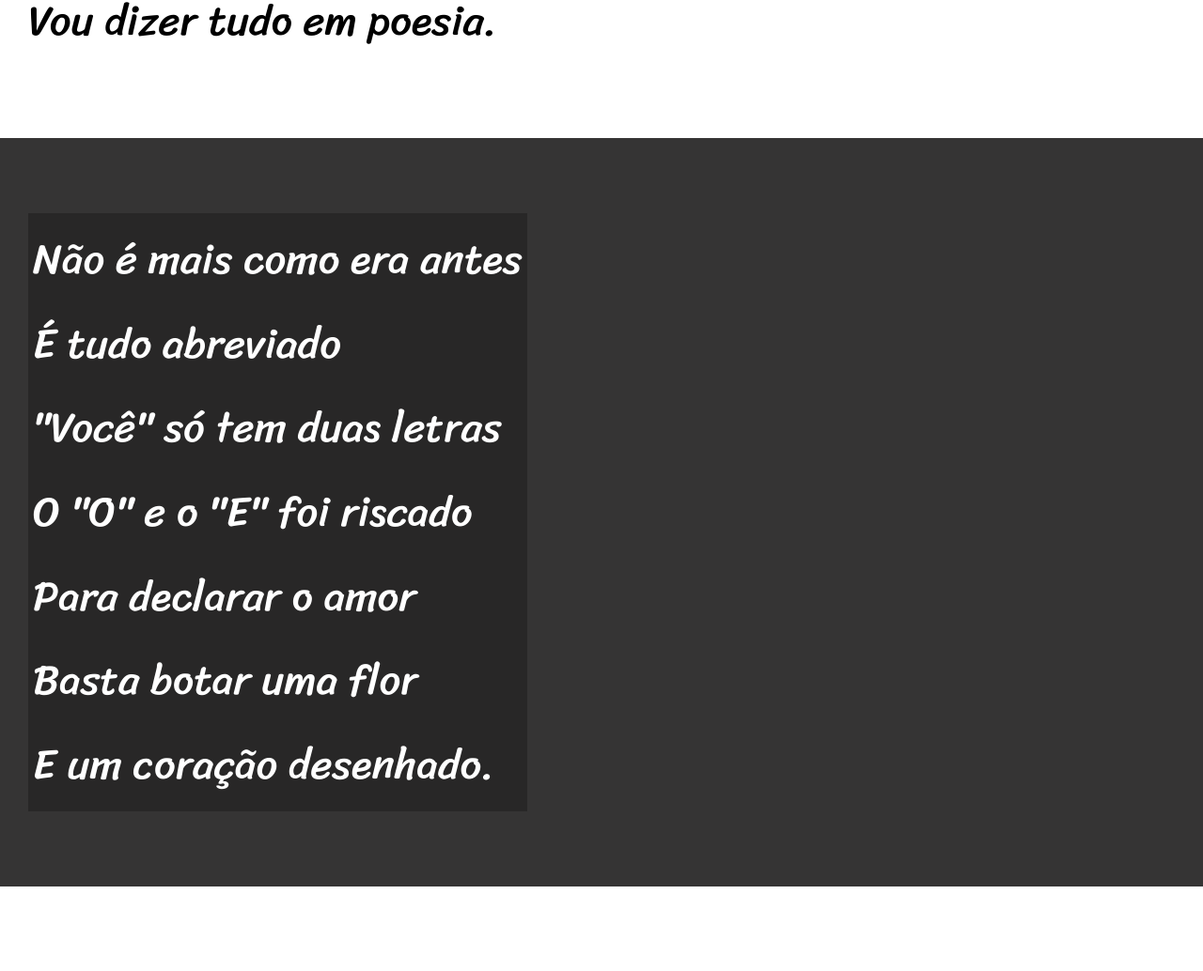
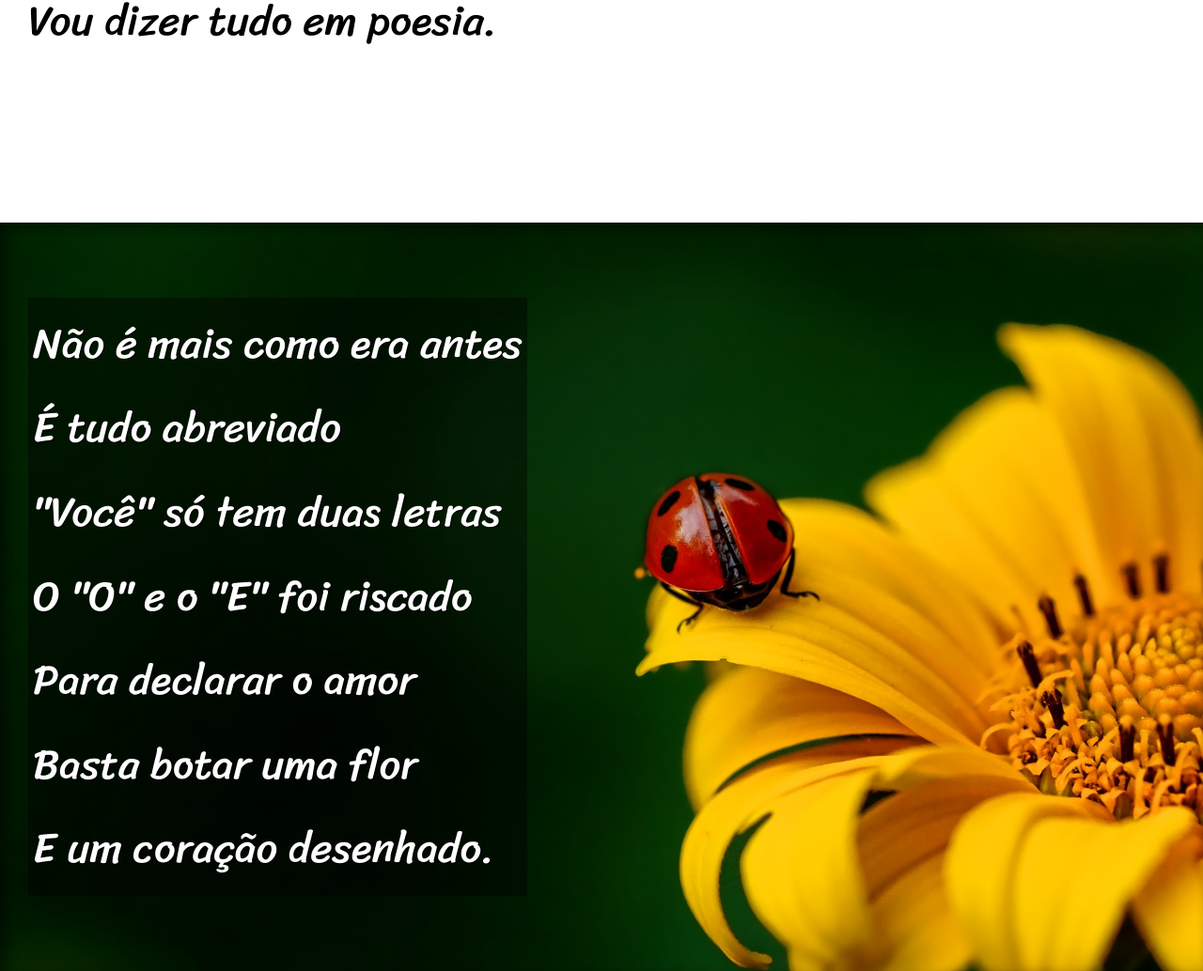
Before and after one commit to ClaudioGuibson/html-css, a plain HTML site: page pacote-d012/index.html in a window 1280 px wide. Shown: the part 900-1934 px from the top of the page at 94% size. Drawn offline with Linux system fonts and the light colour scheme.

Commit message:
Atualização do desafio 12

```diff
--- a/pacote-d012/css/style.css
+++ b/pacote-d012/css/style.css
@@ -50,6 +50,9 @@ section{
     font-family: var(--fonte3);
     font-size:3.5vw;
 }
+section > p{
+    padding-bottom: 2em;
+}
 section.normal{
     background-color:white;
     color:black;
@@ -57,11 +60,24 @@ section.normal{
 section.image{
     background-color:rgb(53, 52, 52);
     color:white;
+    box-shadow: inset 6px 6px 13px 0px rgba(0, 0, 0, 0.474);
+    background-size: cover;
+    background-attachment: fixed;
 }
 section.image > p{
     display: inline-block;
     padding:5px;
-    background-color:rgba(0, 0, 0, 0.244);
+    background-color:rgba(0, 0, 0, 0.417);
+    text-shadow: 1px 1px 0px black;
+}
+section#img01{
+    background-image: url('../imagens/background001.jpg');
+    background-position: right center;
+
+}
+section#img02{
+    background-image: url('../imagens/background002.jpg');
+
 }
 footer{
     background-color: black;
--- a/pacote-d012/index.html
+++ b/pacote-d012/index.html
@@ -26,7 +26,7 @@
         </p>
     </section>
 
-    <section class="image">
+    <section class="image" id="img01">
         <p>
             Não é mais como era antes<br>
             É tudo abreviado<br>
@@ -59,7 +59,7 @@
         </p>
     </section>
 
-    <section class="image">
+    <section class="image" id="img02">
         <p>
             Tenho saudade das cartas<br>
             Escritas com a própria mão<br>
```
